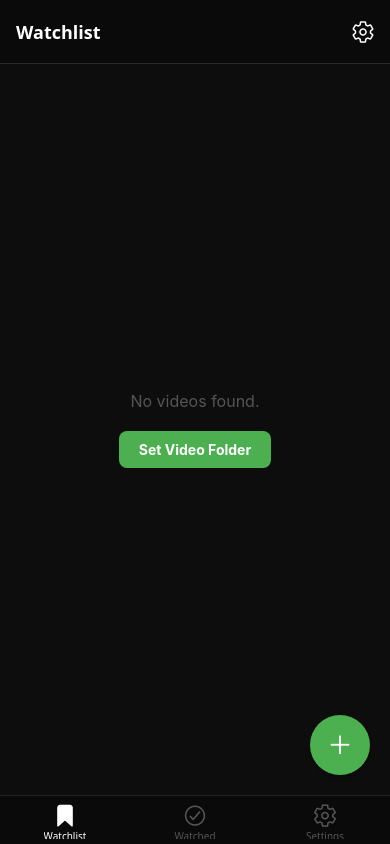
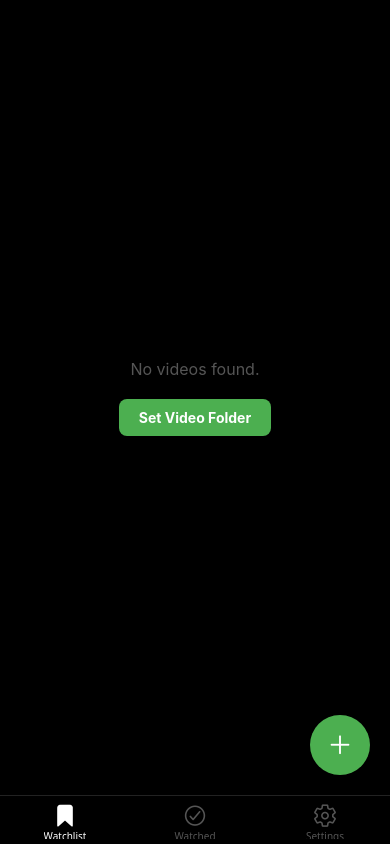
Before and after one commit to thesiddikhamim/notes-player, a React Native app: screen /Watchlist in a window 390 px wide. Built offline with nearby package versions, Linux system fonts and the light colour scheme; what react-native-worklets would draw is missing.

Commit message:
UI better

```diff
--- a/App.js
+++ b/App.js
@@ -19,8 +19,8 @@ const CustomDarkTheme = {
   ...DarkTheme,
   colors: {
     ...DarkTheme.colors,
-    background: '#0d0d0d',
-    card: '#0a0a0a',
+    background: '#000000',
+    card: '#000000',
     text: '#ffffff',
     border: '#2a2a2a',
     primary: '#fff', // White active tab
@@ -31,10 +31,11 @@ function MainTabs() {
   return (
     <Tab.Navigator
       screenOptions={({ route }) => ({
-        headerStyle: { backgroundColor: '#0a0a0a' },
+        headerShown: false,
+        headerStyle: { backgroundColor: '#000000' },
         headerTintColor: '#ffffff',
         headerTitleStyle: { fontWeight: 'bold' },
-        tabBarStyle: { backgroundColor: '#0a0a0a', borderTopColor: '#222' },
+        tabBarStyle: { backgroundColor: '#000000', borderTopColor: '#222' },
         tabBarActiveTintColor: '#ffffff',
         tabBarInactiveTintColor: '#555555',
         tabBarIcon: ({ focused, color, size }) => {
@@ -66,10 +67,10 @@ export default function App() {
           <Stack.Navigator
             initialRouteName="Main"
             screenOptions={{
-              headerStyle: { backgroundColor: '#0a0a0a' },
+              headerStyle: { backgroundColor: '#000000' },
               headerTintColor: '#ffffff',
               headerTitleStyle: { fontWeight: 'bold' },
-              contentStyle: { backgroundColor: '#0d0d0d' },
+              contentStyle: { backgroundColor: '#000000' },
               headerShadowVisible: false,
             }}
           >
--- a/src/components/TranscriptionPanel.js
+++ b/src/components/TranscriptionPanel.js
@@ -141,13 +141,13 @@ export default function TranscriptionPanel({ currentTime, onSeek, videoId }) {
 const styles = StyleSheet.create({
   container: {
     flex: 1,
-    backgroundColor: '#0d0d0d',
+    backgroundColor: '#000000',
   },
   centerContainer: {
     flex: 1,
     justifyContent: 'center',
     alignItems: 'center',
-    backgroundColor: '#0d0d0d',
+    backgroundColor: '#000000',
   },
   loadBtn: {
     backgroundColor: '#4CAF50',
--- a/src/components/VideoPlayer.js
+++ b/src/components/VideoPlayer.js
@@ -152,7 +152,7 @@ const styles = StyleSheet.create({
     height: '100%',
     justifyContent: 'center',
     alignItems: 'center',
-    backgroundColor: '#1a1a1a',
+    backgroundColor: '#111111',
   },
   audioModeText: {
     color: '#fff',
--- a/src/screens/LibraryScreen.js
+++ b/src/screens/LibraryScreen.js
@@ -16,15 +16,6 @@ export default function LibraryScreen({ navigation }) {
   useEffect(() => {
     const unsubscribe = navigation.addListener('focus', () => {
       loadFolder();
-    });
-
-    // Add a settings button to header
-    navigation.setOptions({
-      headerRight: () => (
-        <TouchableOpacity onPress={() => navigation.navigate('Settings')}>
-          <Ionicons name="settings-outline" size={24} color="#fff" style={{ marginRight: 15 }} />
-        </TouchableOpacity>
-      )
     });
 
     return unsubscribe;
@@ -190,13 +181,13 @@ export default function LibraryScreen({ navigation }) {
 const styles = StyleSheet.create({
   container: {
     flex: 1,
-    backgroundColor: '#0d0d0d',
+    backgroundColor: '#000000',
   },
   emptyContainer: {
     flex: 1,
     justifyContent: 'center',
     alignItems: 'center',
-    backgroundColor: '#0d0d0d',
+    backgroundColor: '#000000',
   },
   emptyText: {
     color: '#555',
@@ -215,7 +206,7 @@ const styles = StyleSheet.create({
   },
   videoItem: {
     flexDirection: 'row',
-    backgroundColor: '#1a1a1a',
+    backgroundColor: '#111111',
     marginBottom: 10,
     borderRadius: 8,
     padding: 10,
--- a/src/screens/PlayerScreen.js
+++ b/src/screens/PlayerScreen.js
@@ -104,7 +104,7 @@ export default function PlayerScreen({ route, navigation }) {
 const styles = StyleSheet.create({
   container: {
     flex: 1,
-    backgroundColor: '#0d0d0d',
+    backgroundColor: '#000000',
   },
   contentPanel: {
     flex: 1,
--- a/src/screens/SettingsScreen.js
+++ b/src/screens/SettingsScreen.js
@@ -48,11 +48,11 @@ export default function SettingsScreen({ navigation }) {
 const styles = StyleSheet.create({
   container: {
     flex: 1,
-    backgroundColor: '#0d0d0d',
+    backgroundColor: '#000000',
     padding: 20,
   },
   section: {
-    backgroundColor: '#1a1a1a',
+    backgroundColor: '#111111',
     padding: 20,
     borderRadius: 8,
     marginBottom: 20,
--- a/src/screens/WatchedScreen.js
+++ b/src/screens/WatchedScreen.js
@@ -111,7 +111,7 @@ export default function WatchedScreen({ navigation }) {
 const styles = StyleSheet.create({
   container: {
     flex: 1,
-    backgroundColor: '#0d0d0d',
+    backgroundColor: '#000000',
   },
   emptyContainer: {
     flex: 1,
```
